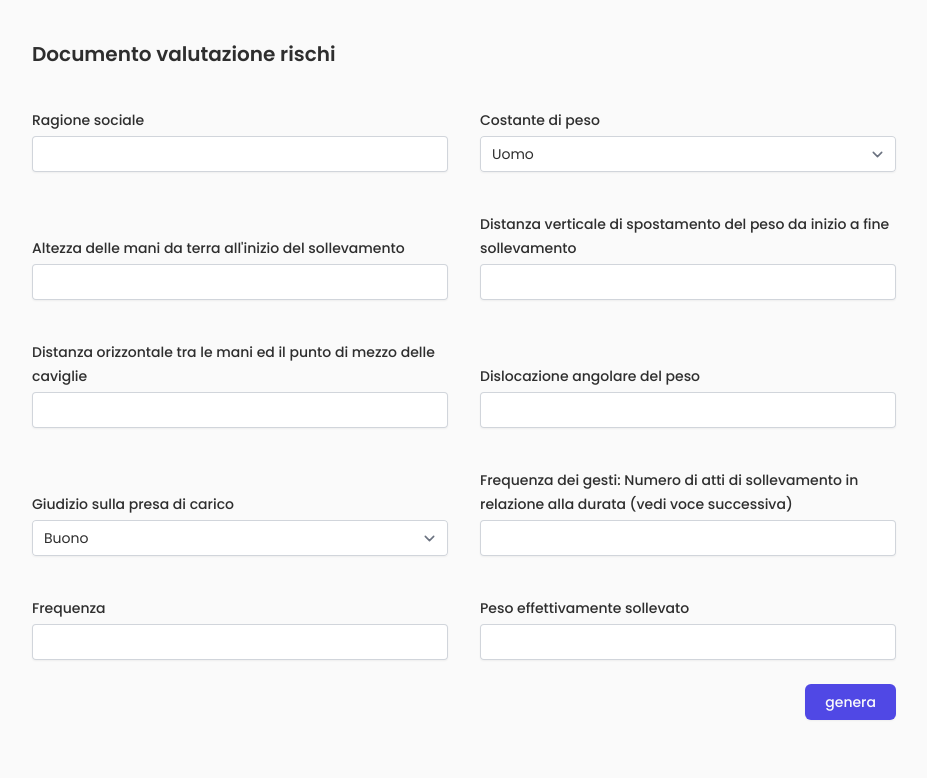
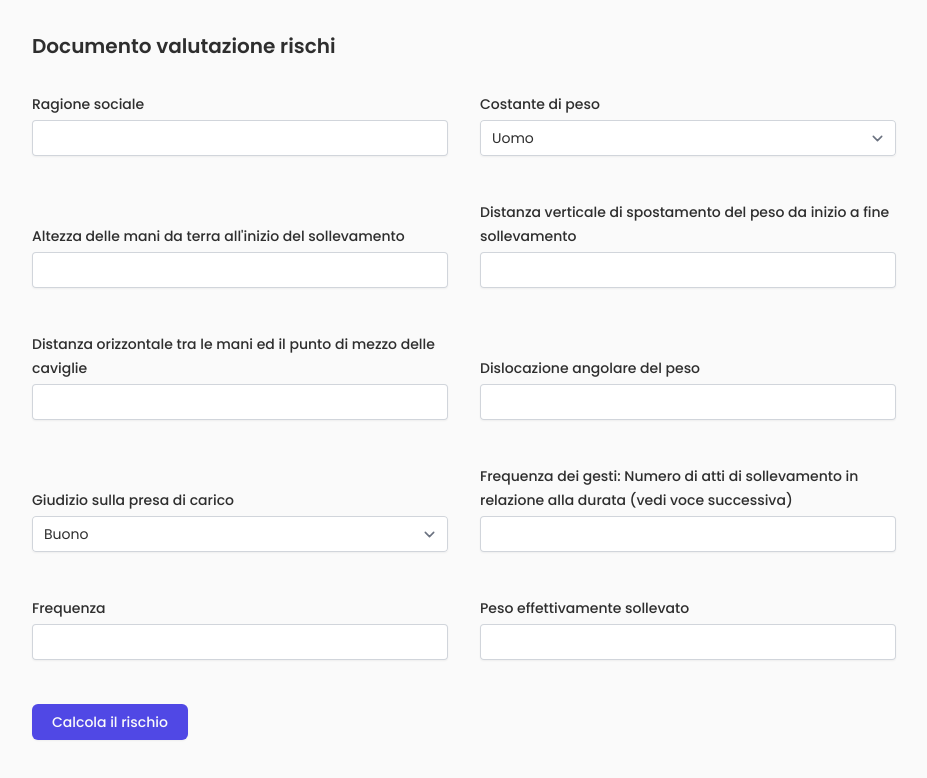
Before and after one commit to gherardi/dvr, a React (Vite) app: page / in a window 1280 px wide. Shown: the top 778 px of the page, without its empty margins (176-1103 px from the left). Built offline with nearby package versions, Linux system fonts and the light colour scheme; the HTML template or start-up script is replaced by a standard one.

Commit message:
error message with zod

```diff
--- a/src/App.tsx
+++ b/src/App.tsx
@@ -1,21 +1,25 @@
+import { useState } from 'react';
 import Form from './components/Form.tsx';
 import { FormValues } from './utils/types';
 
 export default function App() {
+	const [done, setDone] = useState<boolean>(false);
+
 	const onSubmit = (data: FormValues) => {
+		setDone(true);
 		console.log(data);
 	};
 
 	return (
 		<>
 			<div className='max-w-4xl px-4 mx-auto'>
-				<header className='flex justify-between py-10'>
+				<header className='flex justify-between py-8 print:py-2'>
 					<h4 className='text-xl font-semibold'>
 						Documento valutazione rischi
 					</h4>
 				</header>
-				<main className='space-y-4'>
-					<Form onSubmit={onSubmit} />
+				<main>
+					<Form onSubmit={onSubmit} done={done} />
 				</main>
 			</div>
 		</>
--- a/src/components/Form.tsx
+++ b/src/components/Form.tsx
@@ -5,12 +5,14 @@ import Label from './ui/Label';
 import Input from './ui/Input';
 
 import { formSchema, FormValues } from '../utils/types';
+import ErrorMessage from './ui/ErrorMessage';
 
 type FormProps = {
 	onSubmit: (data: FormValues) => void;
+	done: boolean;
 };
 
-export default function Form({ onSubmit }: FormProps) {
+export default function Form({ onSubmit, done }: FormProps) {
 	const {
 		register,
 		handleSubmit,
@@ -19,18 +21,21 @@ export default function Form({ onSubmit }: FormProps) {
 		resolver: zodResolver(formSchema),
 	});
 
+	const isDisabled = isSubmitting || done
+
 	return (
 		<>
-			<form className='space-y-6' onSubmit={handleSubmit(onSubmit)}>
-				<div className='grid gap-y-10 gap-x-8 md:grid-cols-2 [&>*]:space-y-1 [&>*]:mt-auto'>
+			<form onSubmit={handleSubmit(onSubmit)}>
+				<div className='grid gap-y-6 gap-x-8 md:grid-cols-2 [&>*]:space-y-1 [&>*]:mt-auto'>
 					<div>
 						<Label htmlFor='ragione_sociale'>Ragione sociale</Label>
 						<Input
 							rhf={register('ragione_sociale')}
 							id='ragione_sociale'
 							type='text'
-							disabled={isSubmitting}
+							disabled={isDisabled}
 						/>
+						<ErrorMessage>{errors.ragione_sociale?.message}</ErrorMessage>
 					</div>
 
 					<div>
@@ -39,6 +44,7 @@ export default function Form({ onSubmit }: FormProps) {
 							<option value='UOMO'>Uomo</option>
 							<option value='DONNA'>Donna</option>
 						</select>
+						<ErrorMessage>{errors.costante_peso?.message}</ErrorMessage>
 					</div>
 
 					<div>
@@ -49,8 +55,9 @@ export default function Form({ onSubmit }: FormProps) {
 							rhf={register('altezza_mani_terra')}
 							id='altezza_mani_terra'
 							type='number'
-							disabled={isSubmitting}
+							disabled={isDisabled}
 						/>
+						<ErrorMessage>{errors.altezza_mani_terra?.message}</ErrorMessage>
 					</div>
 
 					<div>
@@ -62,8 +69,11 @@ export default function Form({ onSubmit }: FormProps) {
 							rhf={register('distanza_verticale_peso')}
 							id='distanza_verticale_peso'
 							type='number'
-							disabled={isSubmitting}
+							disabled={isDisabled}
 						/>
+						<ErrorMessage>
+							{errors.distanza_verticale_peso?.message}
+						</ErrorMessage>
 					</div>
 
 					<div>
@@ -75,8 +85,11 @@ export default function Form({ onSubmit }: FormProps) {
 							rhf={register('distanza_orizzontale_mani')}
 							id='distanza_orizzontale_mani'
 							type='number'
-							disabled={isSubmitting}
+							disabled={isDisabled}
 						/>
+						<ErrorMessage>
+							{errors.distanza_orizzontale_mani?.message}
+						</ErrorMessage>
 					</div>
 
 					<div>
@@ -87,8 +100,9 @@ export default function Form({ onSubmit }: FormProps) {
 							rhf={register('dislocazione_angolare')}
 							id='dislocazione_angolare'
 							type='number'
-							disabled={isSubmitting}
+							disabled={isDisabled}
 						/>
+						<ErrorMessage>{errors.dislocazione_angolare?.message}</ErrorMessage>
 					</div>
 
 					<div>
@@ -102,6 +116,7 @@ export default function Form({ onSubmit }: FormProps) {
 							<option value='buono'>Buono</option>
 							<option value='scarso'>Scarso</option>
 						</select>
+						<ErrorMessage>{errors.giudizio_presa_carico?.message}</ErrorMessage>
 					</div>
 
 					<div>
@@ -114,8 +129,9 @@ export default function Form({ onSubmit }: FormProps) {
 							id='frequenza_gesti'
 							name='frequenza_gesti'
 							type='number'
-							disabled={isSubmitting}
+							disabled={isDisabled}
 						/>
+						<ErrorMessage>{errors.frequenza_gesti?.message}</ErrorMessage>
 					</div>
 
 					<div>
@@ -124,8 +140,9 @@ export default function Form({ onSubmit }: FormProps) {
 							rhf={register('frequenza')}
 							id='frequenza'
 							type='number'
-							disabled={isSubmitting}
+							disabled={isDisabled}
 						/>
+						<ErrorMessage>{errors.frequenza?.message}</ErrorMessage>
 					</div>
 
 					<div>
@@ -136,18 +153,19 @@ export default function Form({ onSubmit }: FormProps) {
 							rhf={register('peso_sollevato')}
 							id='peso_sollevato'
 							type='number'
-							disabled={isSubmitting}
+							disabled={isDisabled}
 						/>
+						<ErrorMessage>{errors.peso_sollevato?.message}</ErrorMessage>
 					</div>
 				</div>
 
-				<div className='flex justify-end'>
+				<div className='mt-6'>
 					<button
 						type='submit'
 						className='rounded-md bg-accent py-1.5 px-5 text-sm font-medium leading-6 text-background shadow-sm hover:bg-accent focus-visible:outline focus-visible:outline-2 focus-visible:outline-offset-2 focus-visible:outline-accent'
-						disabled={isSubmitting}
+						disabled={isDisabled}
 					>
-						{isSubmitting ? 'Caricamento...' : 'genera'}
+						{isDisabled ? 'Caricamento...' : 'Calcola il rischio'}
 					</button>
 				</div>
 			</form>
--- /dev/null
+++ b/src/components/ui/ErrorMessage.tsx
@@ -0,0 +1,11 @@
+type ErrorMessageProps = {
+	children: React.ReactNode;
+};
+
+export default function ErrorMessage({ children }: ErrorMessageProps) {
+	return (
+		<div className='h-4 mt-0.5 text-xs font-medium text-red-500'>
+			{children}
+		</div>
+	);
+}
--- a/src/utils/types.ts
+++ b/src/utils/types.ts
@@ -1,22 +1,22 @@
 import { z } from 'zod';
+
+const validNumber = z.string().refine((v) => !isNaN(parseFloat(v)), {
+	message: 'Inserire un numero valido',
+});
 
 export const formSchema = z.object({
 	ragione_sociale: z.string().min(1, { message: 'Campo obbligatorio' }),
 	costante_peso: z.enum(['UOMO', 'DONNA'], { message: 'Campo obbligatorio' }),
-	altezza_mani_terra: z.preprocess(
-		(a) => parseInt(z.string().parse(a), 10),
-		z.number(),
-		{ message: 'Campo obbligatorio' }
-	),
-	distanza_verticale_peso: z.string().min(1, { message: 'Campo obbligatorio' }),
-	distanza_orizzontale_mani: z
-		.string()
-		.min(1, { message: 'Campo obbligatorio' }),
-	dislocazione_angolare: z.string().min(1, { message: 'Campo obbligatorio' }), // in gradi
-	giudizio_presa_carico: z.enum(['buono', 'scarso']),
-	frequenza_gesti: z.string().min(1, { message: 'Campo obbligatorio' }),
+	altezza_mani_terra: validNumber,
+	distanza_verticale_peso: validNumber,
+	distanza_orizzontale_mani: validNumber,
+	dislocazione_angolare: validNumber,
+	giudizio_presa_carico: z.enum(['buono', 'scarso'], {
+		message: 'Campo obbligatorio',
+	}),
+	frequenza_gesti: validNumber,
 	frequenza: z.enum(['1', '2', '3'], { message: 'Campo obbligatorio' }),
-	peso_sollevato: z.string().min(1, { message: 'Campo obbligatorio' }),
+	peso_sollevato: validNumber,
 });
 
 export type FormValues = z.infer<typeof formSchema>;
```
